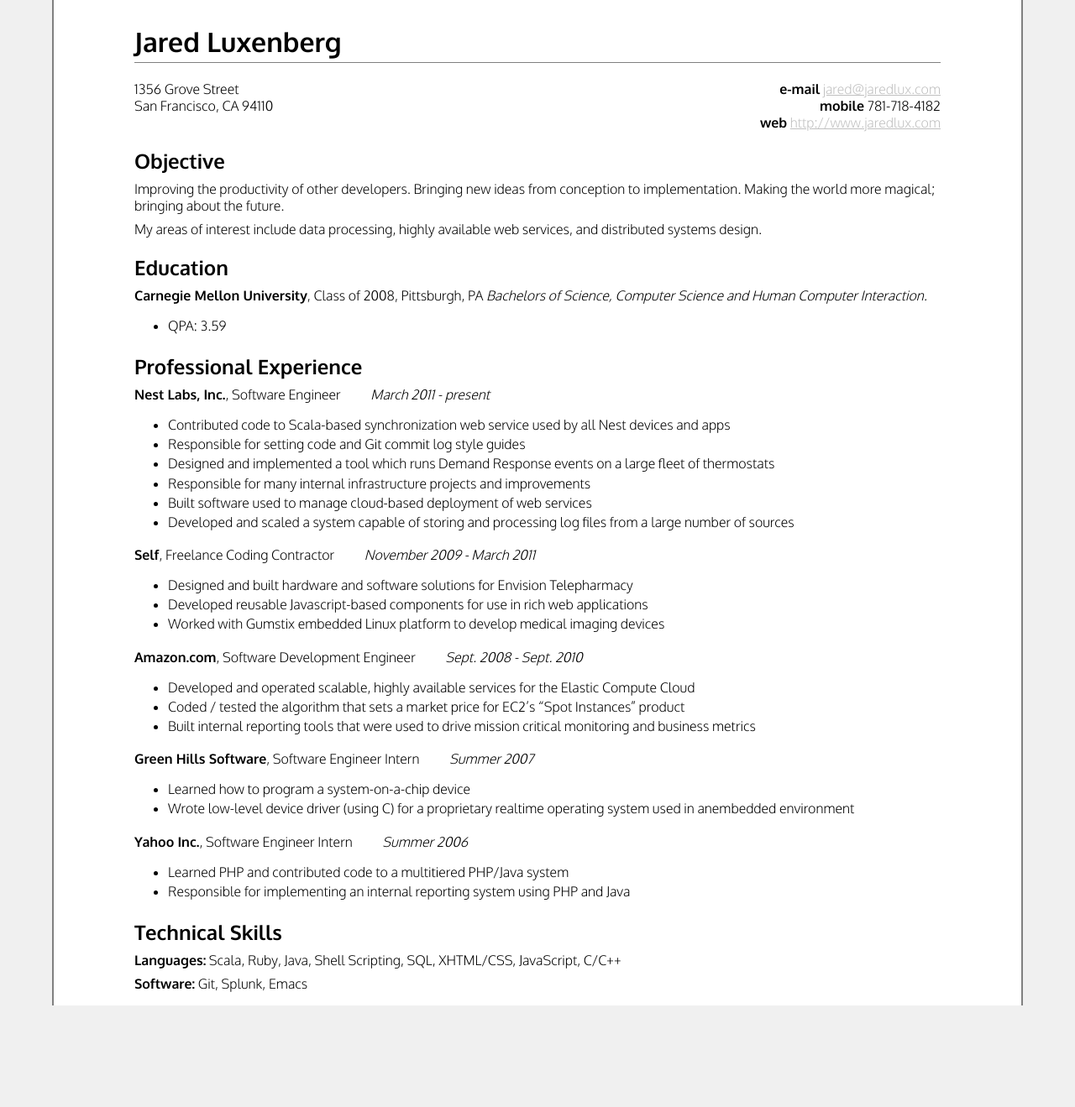
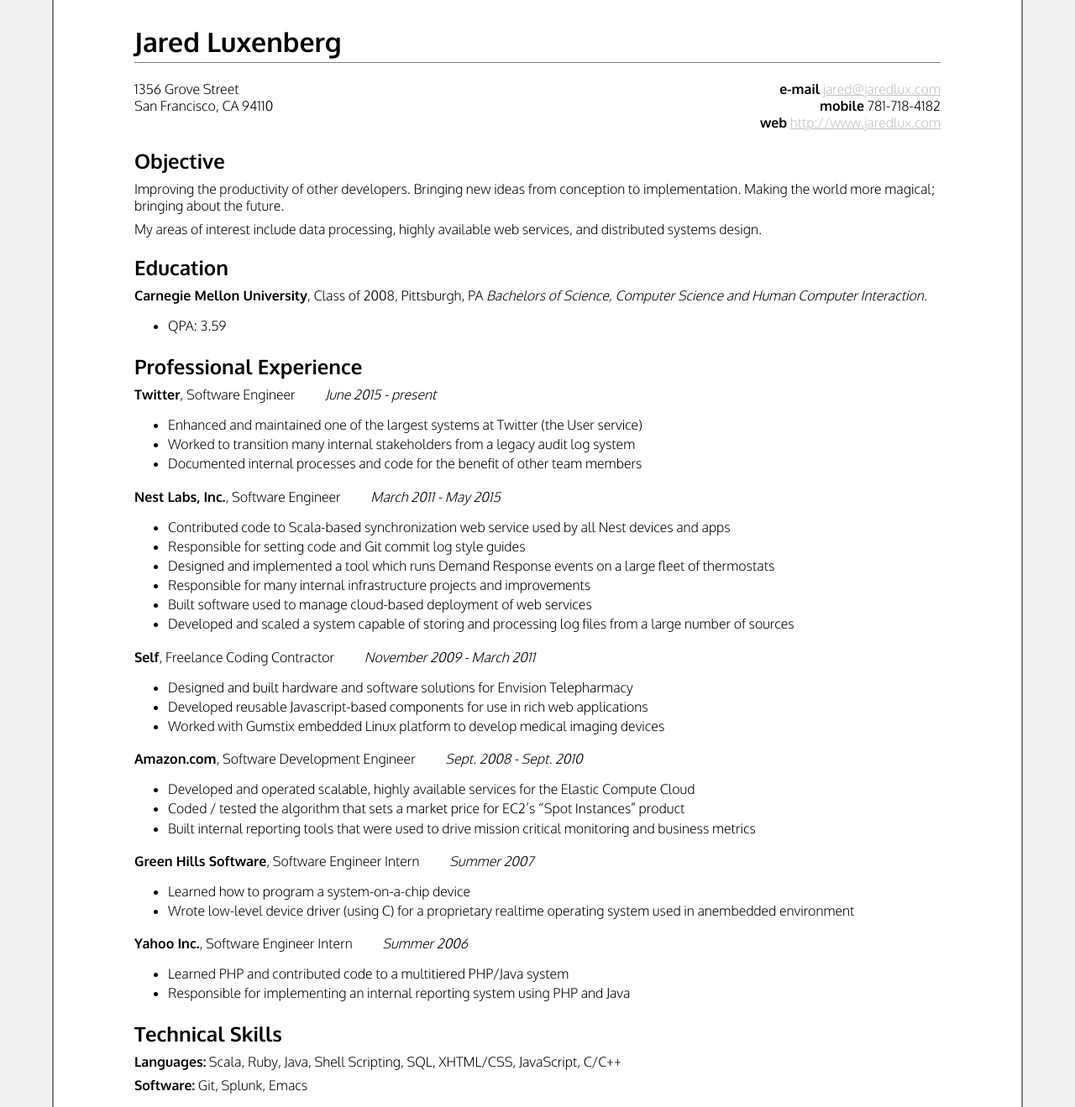
Before and after one commit to jluxenberg/jluxenberg.github.io, a Jekyll site: the page built from resume.md, in a window 1280 px wide. Shown: the whole page at 84% size. Built offline with Jekyll 4.4.1, drawn with Linux system fonts in a browser that asks for light colours; Markdown is read by kramdown in place of the engine named in the settings; before the commit the page ends 1198 px from its top, so only the background shows below that.

Commit message:
resume.md: twitter

```diff
--- a/resume.md
+++ b/resume.md
@@ -37,7 +37,13 @@ Education
 
 Professional Experience
 -----------------------
-**Nest Labs, Inc.**, Software Engineer <span class="len">March 2011 - present</span>
+**Twitter**, Software Engineer <span class="len">June 2015 - present</span>
+
+* Enhanced and maintained one of the largest systems at Twitter (the User service)
+* Worked to transition many internal stakeholders from a legacy audit log system
+* Documented internal processes and code for the benefit of other team members
+
+**Nest Labs, Inc.**, Software Engineer <span class="len">March 2011 - May 2015</span>
 
 * Contributed code to Scala-based synchronization web service used by all Nest devices and apps
 * Responsible for setting code and Git commit log style guides
```
